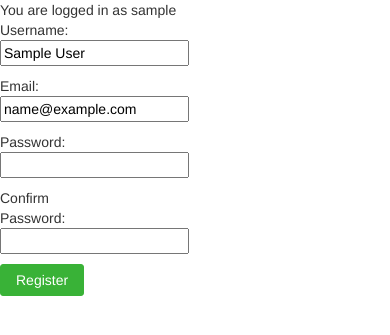
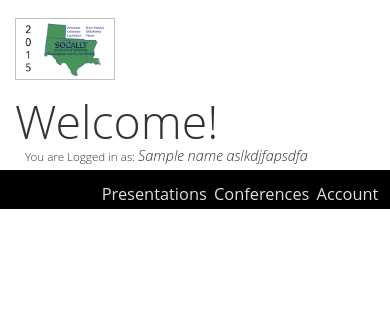
Before and after one commit to Open-Conference-App/open_conference_app, a Flask app: template socallt_app/assets/templates/dashboard.html in a window 390 px wide. Shown: the top 335 px of the page. Run offline with Flask 2, Linux system fonts and the light colour scheme; the visitor is signed in with stand-in values (Sample User, id 1); the template is opened without the code that fills it: most values are stand-ins (such as "Sample title", 1, 10 or a date in 2020); parts of the project's set-up code (start-up, migrations or seed data) failed here and were passed over; some libraries are stand-ins or nearby versions.

Commit message:
basic responsive dashboard layout

```diff
--- /dev/null
+++ b/socallt_app/assets/static/css/custom.css
@@ -0,0 +1,91 @@
+*{
+	font-family: Open Sans, Helvetica, Arial;
+	font-size: 1.25em;
+}
+.header{
+	background-color: #fff;
+}
+.welcome{
+	font-size: 1.7em;
+	margin:0;
+	padding: 16px 0 0;
+	display: inline-block;
+}
+.login{
+	margin: 0;
+	padding: 0 0 0 10px;
+	font-size: .25em;
+}
+.logo{
+	margin: 18px 0 0;
+	vertical-align: top;
+	display: inline-block;
+	border:1px solid silver;
+}
+.nav{
+	background-color: #000;
+	padding: 0 3% 0;
+	width: 100%;
+	text-align: right;
+	margin: 0;
+}
+.nav li{
+	color: #dedfe0;
+	font-size: .6em;
+	display: inline-block;
+	text-align: right;
+	margin: 0;
+}
+.nav li:hover{
+	color: #47935a;
+}
+
+@media (min-width: 500px){
+	.header{
+		padding: 16px 20px 0;
+		font-size: 1.7em;
+	}
+	.login{
+		font-size: .2em;
+	}
+
+}
+
+@media (min-width: 768px){
+	body{
+		background-color: #edeeed;
+	}
+	#container{
+		margin: 0 10%;
+		box-shadow: 0 4px 8px 0 rgba(0, 0, 0, 0.2), 0 6px 20px 0 rgba(0, 0, 0, 0.19);
+	}
+	#content{
+		box-shadow: 0 4px 8px 0 rgba(0, 0, 0, 0.2), 0 6px 20px 0 rgba(0, 0, 0, 0.19);
+		background-color: #fff;
+		margin: 0 10%;
+		height: 700px;
+	}
+	.header{
+		padding: 12px 20px 0;
+	}
+	.logo{
+		width: 140px;
+	}
+	.nav{
+		box-shadow: 0 4px 8px 0 rgba(0, 0, 0, 0.7), 0 6px 20px 0 rgba(0, 0, 0, 0.4);
+		border-left: 1px solid #000;
+		border-right: 1px solid #000;
+	}
+	.nav li{
+		padding-right: 20px;
+	}
+}
+
+@media (min-width: 1200px){
+	.nav{
+		padding: 0 60px 0 0;
+	}
+	.nav li{
+		padding-right: 65px;
+	}
+}
--- a/socallt_app/assets/templates/dashboard.html
+++ b/socallt_app/assets/templates/dashboard.html
@@ -1,16 +1,39 @@
 <!DOCTYPE html>
 <html>
 <head>
-	<title>Notes with AJAX</title>
-	<link rel="stylesheet" href="dist/spectre.min.css"/>
-	<link rel='stylesheet' href="url_for('static', 'css/styles.css')"/>
+	<title>SOCALLT My Account</title>
+	<link rel="stylesheet" href="https://maxcdn.bootstrapcdn.com/bootstrap/3.3.7/css/bootstrap.min.css"/>
+	<link rel="stylesheet" href="{{ url_for('static', filename='css/spectre.min.css')}}"/>
+	<link rel="stylesheet" href="{{ url_for('static', filename='css/custom.css')}}"/>
 	<script   src="https://code.jquery.com/jquery-2.2.4.min.js"   integrity="sha256-BbhdlvQf/xTY9gja0Dq3HiwQF8LaCRTXxZKRutelT44="   crossorigin="anonymous"></script>
-	<script type="text/javascript" src="url_for('static','js/script.js'"></script>
+	<script type="text/javascript" src="{{url_for('static', filename='js/script.js')}}"></script>
 </head>
-<body class='container'>
-	<div class='columns'>
+<body>
+
+	<div id="container" class="container-fluid">
+		<div class="row header">
+			<div class="col-xs-12">
+				<img class="logo" src="{{ url_for('static', filename='images/socallt2015.png')}}" width="100px">
+				<h1 class="welcome">Welcome! <p class="login">You are Logged in as: <i>{{ name }} aslkdjfapsdfa</i></p></h1>
+			</div>
+		</div>
+		<div class="row">
+			<ul class="nav">
+				<li>Presentations</li>
+				<li>Conferences</li>
+				<li>Account</li>
+			</ul>
+		</div>
+	</div>
+	<div id="content">
+
+	</div>
+
+	<!-- <div class='columns'>
 		You are logged in as {{ session['username'] }}
-		<form class='col-3' action='/conferences' method='POST'>
+
+
+		<form class='col-3' class="form-control" action='/conferences' method='POST'>
 			<div class='form-group'>
 				<label for='username'>Username:</label>
 				<input type="text" name="username" value="{{ session['name'] }}">
@@ -27,8 +50,8 @@
 				<label for='confirm_password'>Confirm Password:</label>
 				<input type="password" name="confirm_password">
 			</div>
-			<button type='submit' class='btn btn-primary'>Register</button>
+			<button class="btn btn-sm" type='submit' class='btn btn-primary'>Register</button>
 		</form>
-	</div>
+	</div> -->
 </body>
 </html>
--- a/socallt_app/routes.py
+++ b/socallt_app/routes.py
@@ -5,6 +5,10 @@ from socallt_app.Models.Member import Member
 import socallt_app.Controllers.Conferences
 Conferences = socallt_app.Controllers.Conferences
 from socallt_app.Models.State import State
+
+@app.route('/')
+def hello():
+	return render_template('dashboard.html')
 
 @app.route('/conferences/<conference_year>')
 def show_conference(conference_year):
```
Also changed, not shown: socallt_app/assets/static/images/socallt2015.png (added).
